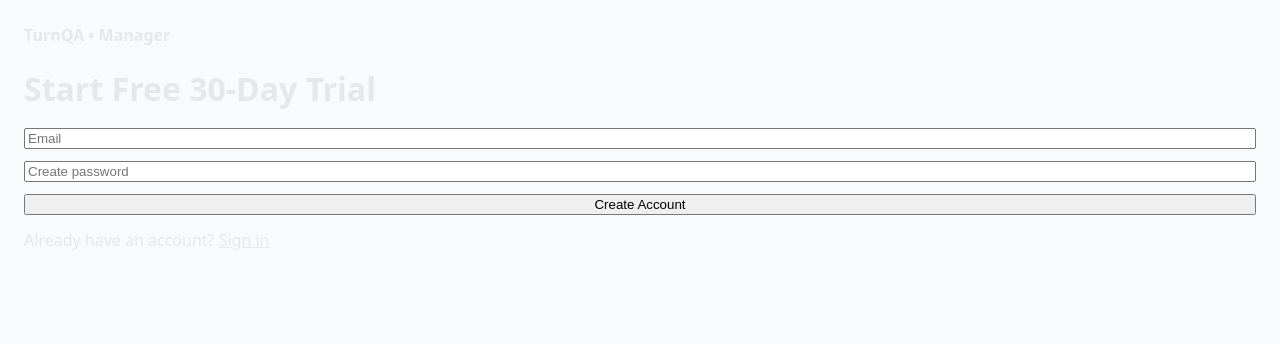
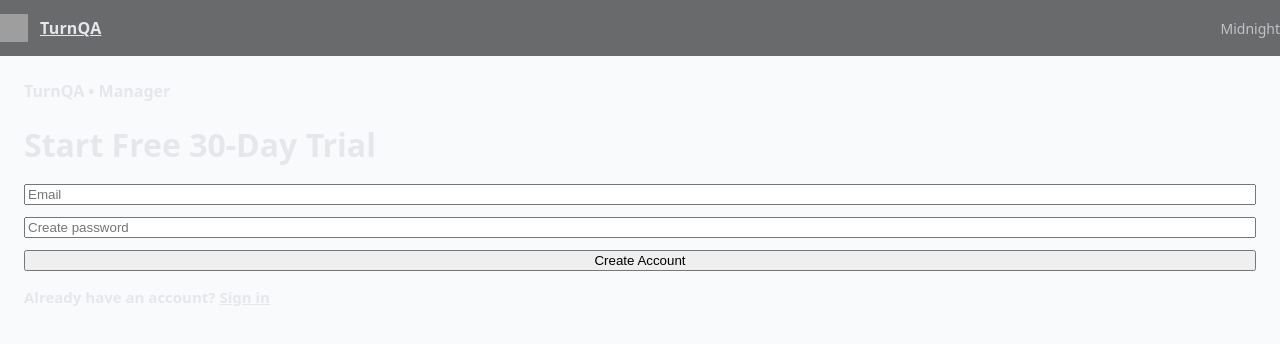
Before and after one commit to dmeadows001/turn-qa, a Next.js app: page /signup in a window 1280 px wide. Shown: the top 344 px of the page. Built offline with nearby package versions, Linux system fonts and the light colour scheme; grey boxes are pictures that could not be loaded.

Commit message:
Update signup.tsx

```diff
--- a/pages/signup.tsx
+++ b/pages/signup.tsx
@@ -4,6 +4,7 @@ import Link from 'next/link';
 import Card from '@/components/ui/Card';
 import Input from '@/components/ui/Input';
 import { PrimaryButton } from '@/components/ui/Button';
+import Header from '@/components/layout/Header';
 
 export default function Signup() {
   const [email, setEmail] = useState('');
@@ -23,10 +24,12 @@ export default function Signup() {
   }
 
   return (
+    <>
+      <Header />
       <main
         className="auth-wrap"
         style={{
-        minHeight: '100vh',
+          minHeight: 'calc(100vh - 56px)',
           background:
             'var(--bg), radial-gradient(1000px 600px at 80% -10%, rgba(124,92,255,.16), transparent 60%), radial-gradient(800px 500px at 0% 100%, rgba(0,229,255,.08), transparent 60%), linear-gradient(180deg, rgba(255,255,255,0.02), rgba(255,255,255,0) 40%)'
         }}
@@ -60,7 +63,8 @@ export default function Signup() {
             {msg && <p style={{ color: '#fda4af', fontSize: 14 }}>{msg}</p>}
           </form>
 
-        <p className="hint" style={{ marginTop: 14 }}>
+          {/* Larger, bolder CTA text */}
+          <p className="hint" style={{ marginTop: 16, fontSize: 15, fontWeight: 600 }}>
             Already have an account?{' '}
             <Link href="/login" style={{ textDecoration: 'underline', color: 'var(--text)' }}>
               Sign in
@@ -68,5 +72,6 @@ export default function Signup() {
           </p>
         </Card>
       </main>
+    </>
   );
 }
```
Lines whose indentation alone changed are shown as unchanged.
